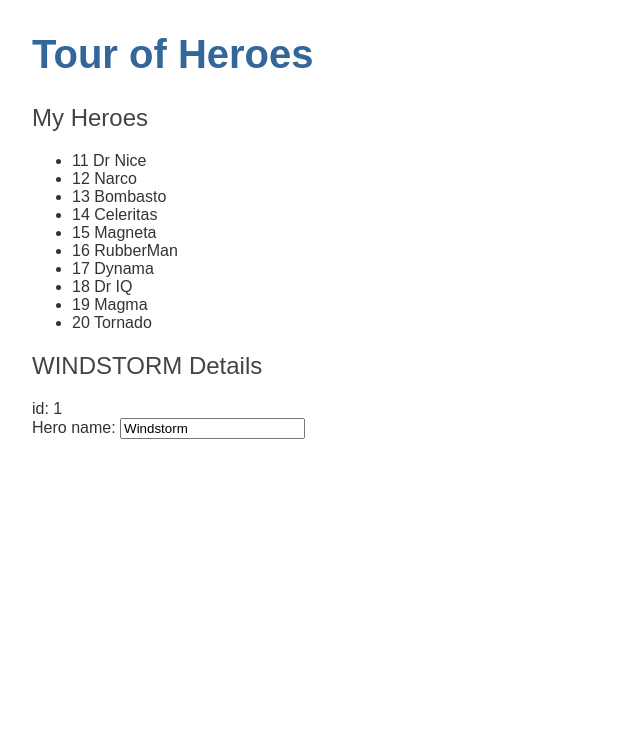
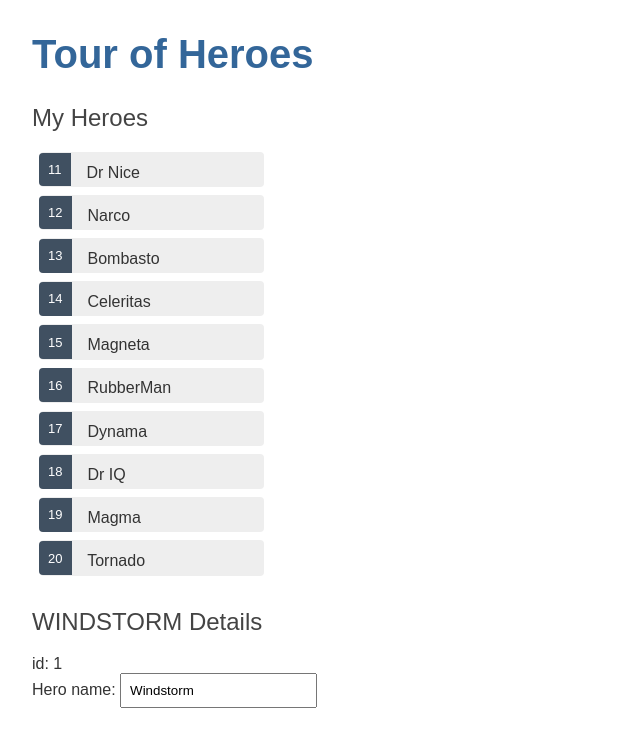
Before and after one commit to Nujuron/angular-tour-of-heroes, an Angular app: page / in a window 1280 px wide. Shown: the top 746 px of the page, without its empty margins (0-640 px from the left). Built offline with nearby package versions, Linux system fonts and the light colour scheme.

Commit message:
List Style

```diff
--- a/src/app/heroes/heroes.component.scss
+++ b/src/app/heroes/heroes.component.scss
@@ -0,0 +1,51 @@
+.heroes {
+    margin: 0 0 2em 0;
+    list-style-type: none;
+    padding: 0;
+    width: 15em;
+  }
+  .heroes li {
+    cursor: pointer;
+    position: relative;
+    left: 0;
+    background-color: #EEE;
+    margin: .5em;
+    padding: .3em 0;
+    height: 1.6em;
+    border-radius: 4px;
+  }
+  .heroes li:hover {
+    color: #2c3a41;
+    background-color: #e6e6e6;
+    left: .1em;
+  }
+  .heroes li.selected {
+    background-color: black;
+    color: white;
+  }
+  .heroes li.selected:hover {
+    background-color: #505050;
+    color: white;
+  }
+  .heroes li.selected:active {
+    background-color: black;
+    color: white;
+  }
+  .heroes .badge {
+    display: inline-block;
+    font-size: small;
+    color: white;
+    padding: 0.8em 0.7em 0 0.7em;
+    background-color:#405061;
+    line-height: 1em;
+    position: relative;
+    left: -1px;
+    top: -4px;
+    height: 1.8em;
+    margin-right: .8em;
+    border-radius: 4px 0 0 4px;
+  }
+
+  input {
+    padding: .5rem;
+  }
```
